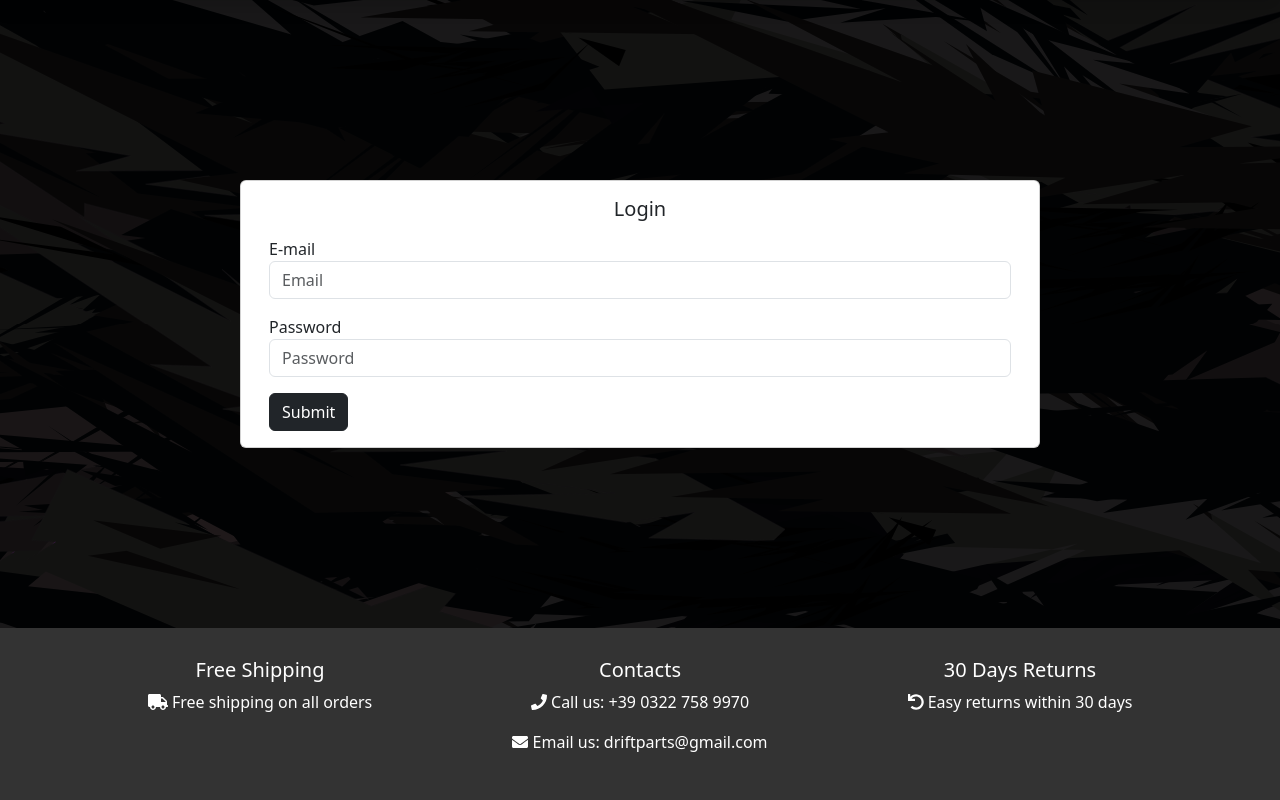
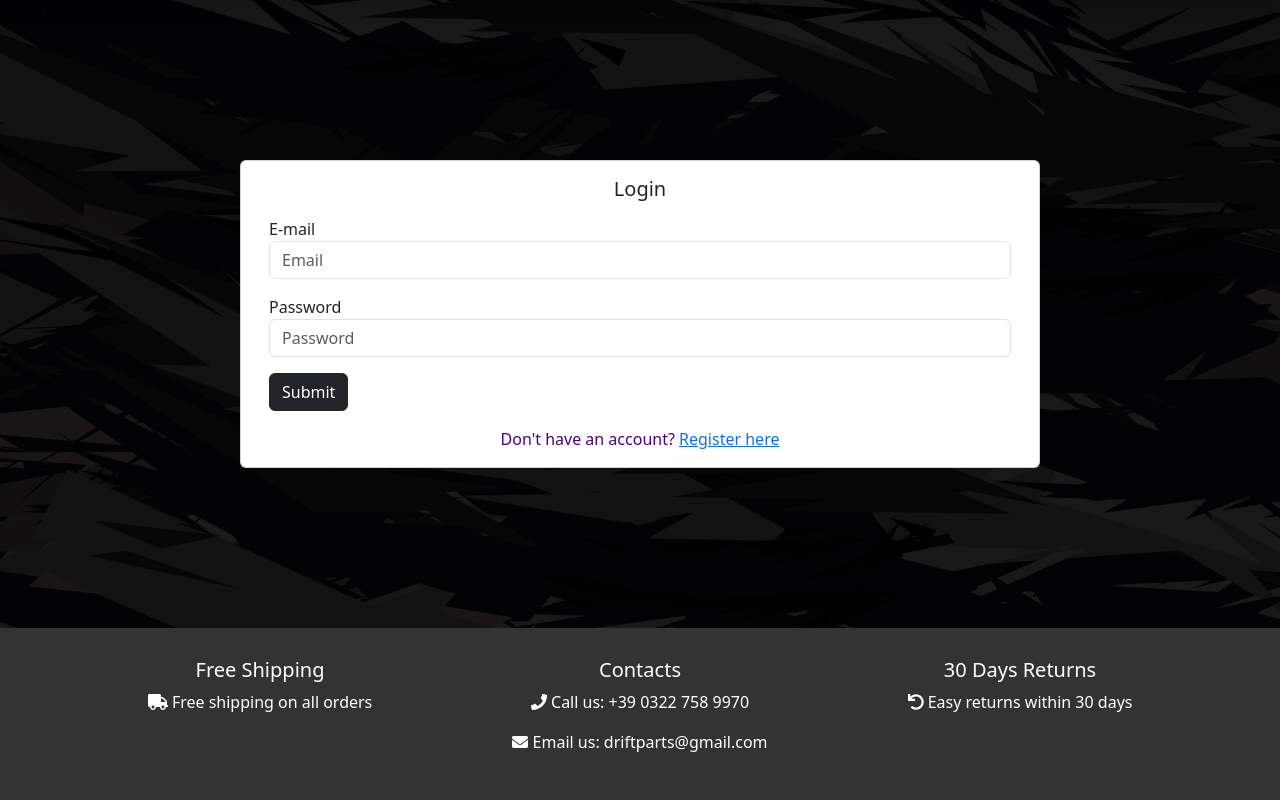
Before and after one commit to PaganiLorenzo/driftparts, a Node server app: page /login/ in a window 1280 px wide. Shown: the part 76-876 px from the top of the page. Run offline with Node 20, Linux system fonts and the light colour scheme; some libraries are stand-ins or nearby versions.

Commit message:
registration added to login

```diff
--- a/views/login.ejs
+++ b/views/login.ejs
@@ -28,8 +28,8 @@
                                     <div class="form-group my-3">
                                         <label for="email">E-mail</label>
 
-                                <input type="text" class="form-control" id="email" name="email" placeholder="Email"
-                                    required>
+                                        <input type="text" class="form-control" id="email" name="email"
+                                            placeholder="Email" required>
                                     </div>
 
                                     <div class="form-group my-3">
@@ -42,7 +42,14 @@
                                     <button type="submit" class="btn btn-dark">
                                         Submit
                                     </button>
-
+                                    <div class="text-center mt-3">
+                                        <p class="mb-0" style="color: #4b0082;">
+                                            Don't have an account?
+                                            <a href="/register" class="text-primary">
+                                                Register here
+                                            </a>
+                                        </p>
+                                    </div>
                                 </form>
                             </div>
                         </div>
```
Also changed, not shown: my.db. Lines whose indentation alone changed are shown as unchanged.
